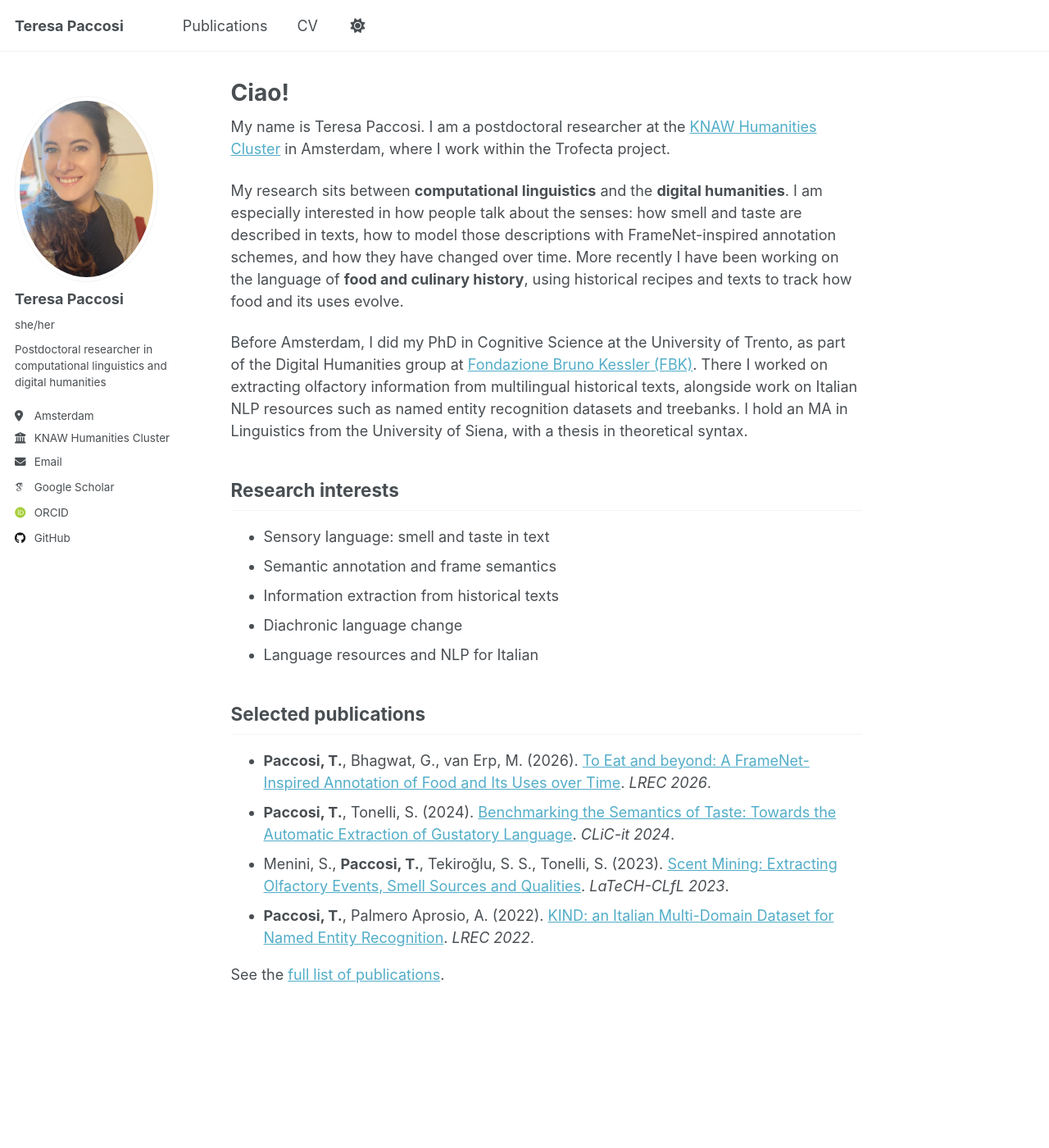
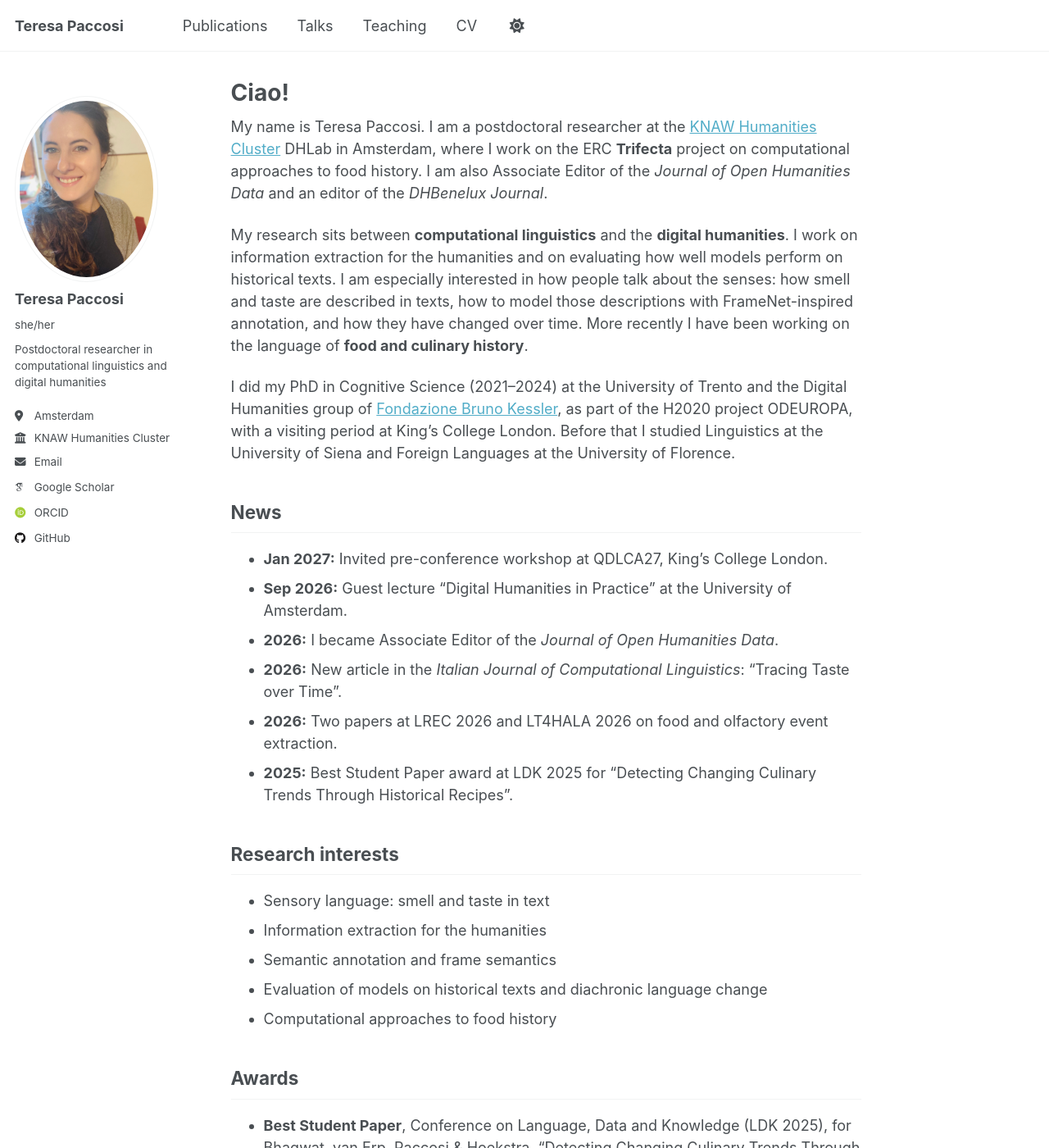
Before and after one commit to tpaccosi/tpaccosi.github.io, a Jekyll site: the page built from _pages/about.md, in a window 1280 px wide and 1400 px high. Shown: the whole window at 82% size. Built offline with Jekyll 4.4.1, drawn with Linux system fonts in a browser that asks for light colours; some web fonts are replaced; some of the changed text lies outside the part shown.

Commit message:
Aggiungi talks, teaching, news e awards

```diff
--- a/_pages/about.md
+++ b/_pages/about.md
@@ -7,25 +7,39 @@ redirect_from:
   - /about.html
 ---
 
-My name is Teresa Paccosi. I am a postdoctoral researcher at the [KNAW Humanities Cluster](https://huc.knaw.nl/) in Amsterdam, where I work within the Trofecta project.
+My name is Teresa Paccosi. I am a postdoctoral researcher at the [KNAW Humanities Cluster](https://huc.knaw.nl/) DHLab in Amsterdam, where I work on the ERC **Trifecta** project on computational approaches to food history. I am also Associate Editor of the *Journal of Open Humanities Data* and an editor of the *DHBenelux Journal*.
 
-My research sits between **computational linguistics** and the **digital humanities**. I am especially interested in how people talk about the senses: how smell and taste are described in texts, how to model those descriptions with FrameNet-inspired annotation schemes, and how they have changed over time. More recently I have been working on the language of **food and culinary history**, using historical recipes and texts to track how food and its uses evolve.
+My research sits between **computational linguistics** and the **digital humanities**. I work on information extraction for the humanities and on evaluating how well models perform on historical texts. I am especially interested in how people talk about the senses: how smell and taste are described in texts, how to model those descriptions with FrameNet-inspired annotation, and how they have changed over time. More recently I have been working on the language of **food and culinary history**.
 
-Before Amsterdam, I did my PhD in Cognitive Science at the University of Trento, as part of the Digital Humanities group at [Fondazione Bruno Kessler (FBK)](https://dh.fbk.eu/). There I worked on extracting olfactory information from multilingual historical texts, alongside work on Italian NLP resources such as named entity recognition datasets and treebanks. I hold an MA in Linguistics from the University of Siena, with a thesis in theoretical syntax.
+I did my PhD in Cognitive Science (2021–2024) at the University of Trento and the Digital Humanities group of [Fondazione Bruno Kessler](https://dh.fbk.eu/), as part of the H2020 project ODEUROPA, with a visiting period at King's College London. Before that I studied Linguistics at the University of Siena and Foreign Languages at the University of Florence.
+
+News
+------
+* **Jan 2027:** Invited pre-conference workshop at QDLCA27, King's College London.
+* **Sep 2026:** Guest lecture "Digital Humanities in Practice" at the University of Amsterdam.
+* **2026:** I became Associate Editor of the *Journal of Open Humanities Data*.
+* **2026:** New article in the *Italian Journal of Computational Linguistics*: "Tracing Taste over Time".
+* **2026:** Two papers at LREC 2026 and LT4HALA 2026 on food and olfactory event extraction.
+* **2025:** Best Student Paper award at LDK 2025 for "Detecting Changing Culinary Trends Through Historical Recipes".
 
 Research interests
 ------
 * Sensory language: smell and taste in text
+* Information extraction for the humanities
 * Semantic annotation and frame semantics
-* Information extraction from historical texts
-* Diachronic language change
-* Language resources and NLP for Italian
+* Evaluation of models on historical texts and diachronic language change
+* Computational approaches to food history
+
+Awards
+------
+* **Best Student Paper**, Conference on Language, Data and Knowledge (LDK 2025), for Bhagwat, van Erp, Paccosi & Hoekstra, "Detecting Changing Culinary Trends Through Historical Recipes".
+* **Jury Prize**, Hackalod 2024, Team Mambo (Teresa Paccosi, Bruno Sartini, Andrea Schimmenti, Gauri Bhagwat, Marieke van Erp, Richard Zijdeman).
 
 Selected publications
 ------
+* **Paccosi, T.**, Tonelli, S. (2026). Tracing Taste over Time: Automatic Extraction and Diachronic Analysis of Gustatory Language in English. *Italian Journal of Computational Linguistics*.
 * **Paccosi, T.**, Bhagwat, G., van Erp, M. (2026). [To Eat and beyond: A FrameNet-Inspired Annotation of Food and Its Uses over Time](https://aclanthology.org/2026.lrec-1.77/). *LREC 2026*.
-* **Paccosi, T.**, Tonelli, S. (2024). [Benchmarking the Semantics of Taste: Towards the Automatic Extraction of Gustatory Language](https://aclanthology.org/2024.clicit-1.78/). *CLiC-it 2024*.
+* Bhagwat, G., van Erp, M., **Paccosi, T.**, Hoekstra, R. (2025). [Detecting Changing Culinary Trends Through Historical Recipes](https://aclanthology.org/2025.ldk-1.5/). *LDK 2025*. **Best Student Paper.**
 * Menini, S., **Paccosi, T.**, Tekiroğlu, S. S., Tonelli, S. (2023). [Scent Mining: Extracting Olfactory Events, Smell Sources and Qualities](https://aclanthology.org/2023.latechclfl-1.15/). *LaTeCH-CLfL 2023*.
-* **Paccosi, T.**, Palmero Aprosio, A. (2022). [KIND: an Italian Multi-Domain Dataset for Named Entity Recognition](https://aclanthology.org/2022.lrec-1.52/). *LREC 2022*.
 
 See the [full list of publications](/publications/).
```
Also changed, not shown: _data/navigation.yml (+6 -6 lines), _talks/2024-02-27-kcl-seminar.md (added, +13 -0 lines), _talks/2024-04-29-data-in-historical-linguistics.md (added, +13 -0 lines), _teaching/2022-analisi-annotazione-linguistica.md (added, +11 -0 lines), _teaching/2026-uva-guest-lecture.md (added, +11 -0 lines), _teaching/2027-qdlca-workshop.md (added, +11 -0 lines).
